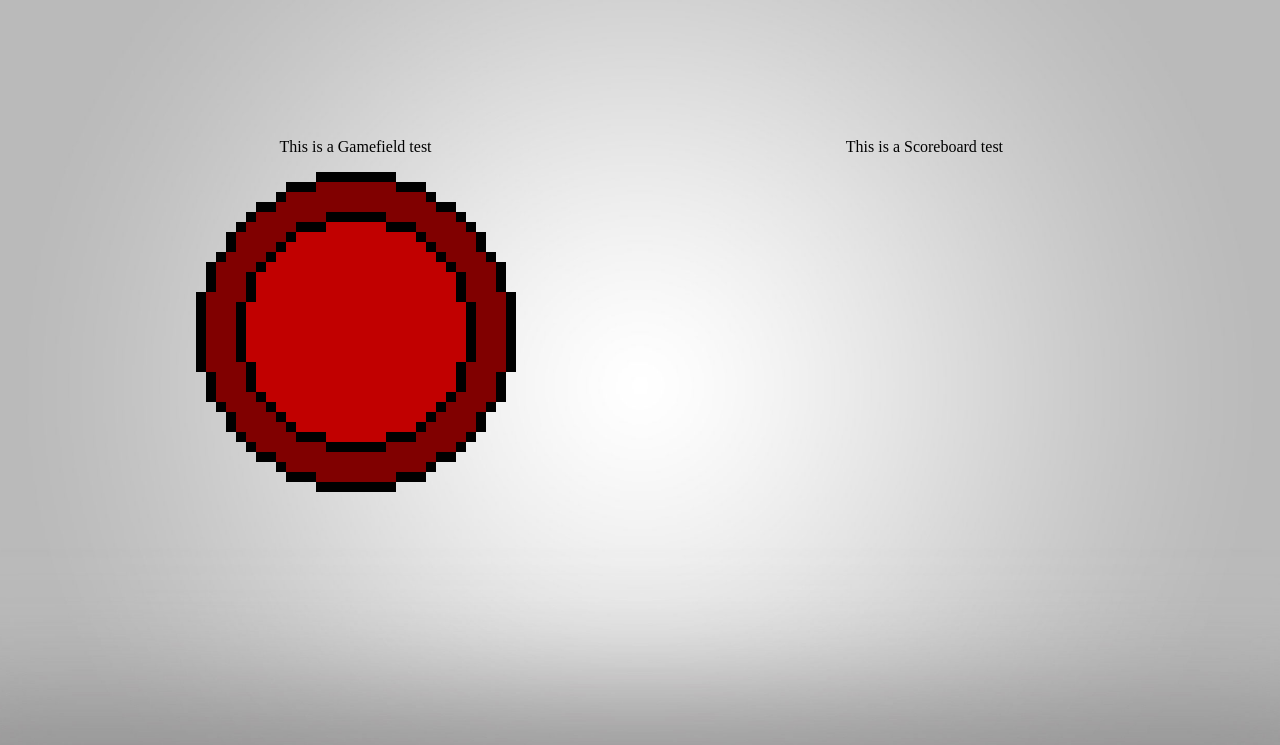
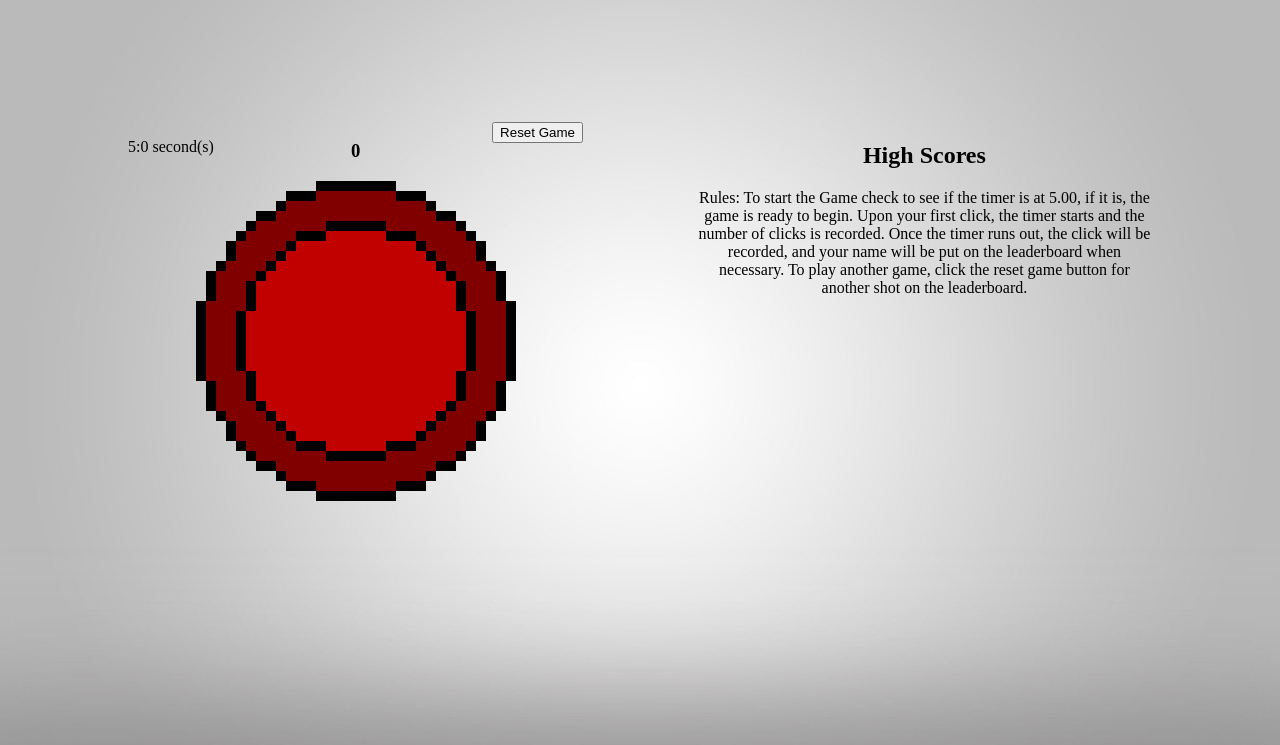
Before and after one commit to Dude036/ClickingGame, a Django app: page / in a window 1280 px wide. Shown: the top 745 px of the page. Run offline with Django 3.2, Linux system fonts and the light colour scheme.

Commit message:
Implimented Timer and scoring mechanisms

```diff
--- a/scoreboard/templates/generic.html
+++ b/scoreboard/templates/generic.html
@@ -3,7 +3,7 @@
 <head>
   {% block title %}<title>Clicking Game</title>{% endblock %}
   <meta name="viewport" content="width=device-width, initial-scale=1">
-  {% load static %}
+  {% load staticfiles %}
   <link rel="stylesheet" href="{% static "style.css" %}">
   <script type="text/javascript" src="{% static "game.js" %}"></script>
 </head>
@@ -11,8 +11,17 @@
     <div class="container">
         <div class="logo_padding"></div>
         <div class="gamefield">
-            <p>This is a Gamefield test</p>
-            <img src="{% static "Button Up.png" %}" alt="Button" id="Button">
+            <div class="stopwatchtimer">
+                <p><span id="sec">5</span>:<span id="milli">0</span> second(s)</p>
+            </div>
+            <div class="resetTimer">
+                <input type="button" name="Reset Game" id="gameReset" value="Reset Game" onclick="resetGame()"/>
+            </div>
+            <p></p>
+            <div class="centerText">
+                <h3 id="ScorePlace">0</h3>
+                <img src="{% static "Button Up.png" %}" alt="Button" id="gameButton" onmousedown=mouseDown(this) onmouseup=mouseUp(this)>
+            </div>
         </div>
         <div class="scores">
             {%block scores %}{% endblock %}
--- a/scoreboard/templates/index.html
+++ b/scoreboard/templates/index.html
@@ -1,5 +1,7 @@
 {% extends 'generic.html' %}
 {% block scores %}
-<p>This is a Scoreboard test</p>
-
+<h2>High Scores</h2>
+<p>Rules: To start the Game check to see if the timer is at 5.00, if it is, the game is ready to begin.
+Upon your first click, the timer starts and the number of clicks is recorded. Once the timer runs out, the click will be recorded, and your name will be put on the leaderboard when necessary.
+To play another game, click the reset game button for another shot on the leaderboard.</p>
 {% endblock %}
--- a/static/game.js
+++ b/static/game.js
@@ -1,11 +1,63 @@
-{% load static %}
+var clickCount = 0;
+var seconds = 5;
+var milli = 00;
+var Interval;
 
-function clicked() {
-    var pressState = document.getElementByID("Button");
-    if (pressState.src == "{% static "Button Up.png" %}")
-    {
-        pressState.src="{% static "Button Down.png" %}";
-    } else {
-        pressState.src="{% static "Button Up.png" %}"
+function mouseDown(image) {
+    image.src="/static/Button Down.png";
+    clickCount++;
+    if (seconds == 5) {
+        startGame();
+    }
+    printScore();
+}
+
+function mouseUp(image) {
+    image.src="/static/Button Up.png";
+}
+
+function printScore() {
+    var s = document.getElementById("ScorePlace");
+    s.innerHTML = clickCount;
+}
+
+function resetGame() {
+    clickCount = 0;
+    printScore();
+    seconds = 5;
+    milli = 0;
+    document.getElementById("milli").innerHTML = milli;
+    document.getElementById("sec").innerHTML = seconds;
+}
+
+function startGame() {
+    clearInterval(Interval);
+    Interval = setInterval(gameTimer, 10);
+}
+
+function gameTimer() {
+    milli--;
+
+    if (milli < 0) {
+        milli = 99;
+        seconds--;
+        document.getElementById("milli").innerHTML = milli;
+        document.getElementById("sec").innerHTML = seconds;
+    }
+    if (milli < 9) {
+        document.getElementById("milli").innerHTML = 0 + milli;
+    }
+    if (milli > 9) {
+        document.getElementById("milli").innerHTML = milli;
+    }
+    if (seconds <= 0 && milli <= 0) {
+        document.getElementById("milli").innerHTML = 00;
+        document.getElementById("sec").innerHTML = 0;
+        endGame();
     }
 }
+
+function endGame() {
+    clearInterval(Interval);
+    var score = clickCount;
+}
--- a/static/style.css
+++ b/static/style.css
@@ -19,7 +19,6 @@ html {
     min-height: 1px;
     padding-left: 5%;
     padding-right: 5%;
-    text-align: center;
 }
 
 .gamefield {
@@ -31,3 +30,17 @@ html {
     width: 40%;
     float: right;
 }
+
+.centerText, .scores {
+    text-align: center;
+}
+
+.resetTimer {
+    width: 20%;
+    float: right;
+}
+
+.stopwatchtimer {
+    width: 20%;
+    float: left;
+}
```
